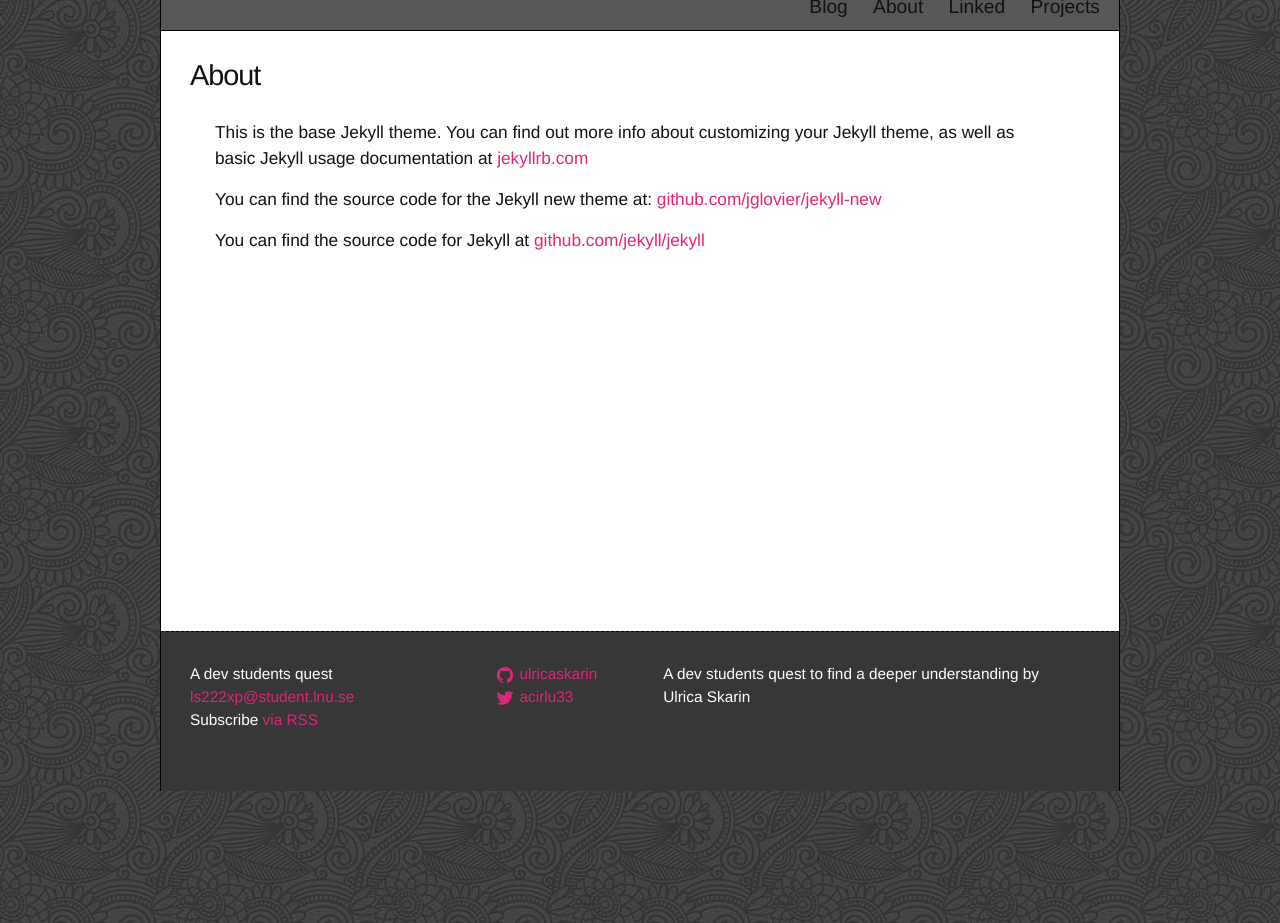
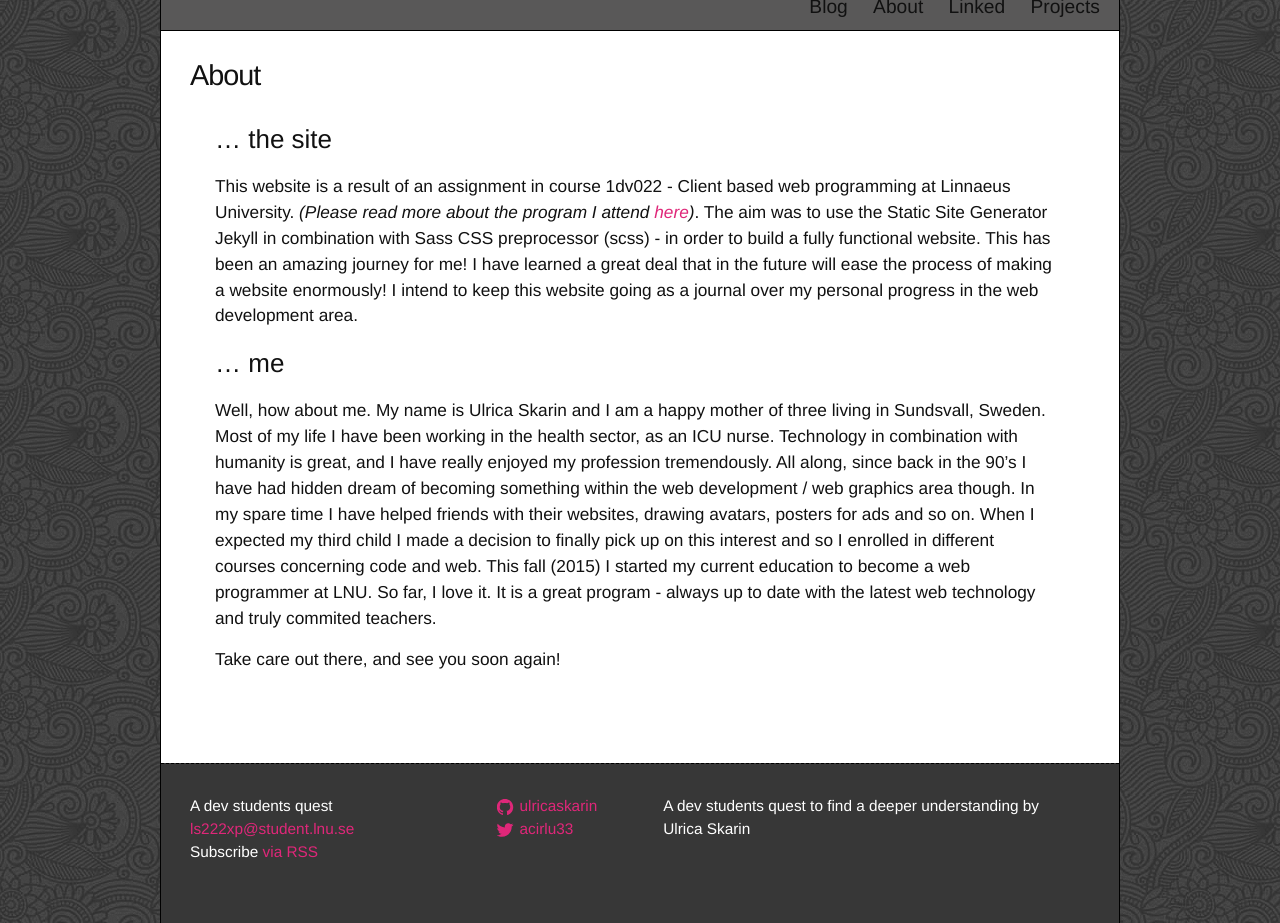
Before and after one commit to ulricaskarin/ulricaskarin.github.io, a Jekyll site: the page built from about.md, in a window 1280 px wide. Shown: the part 393-1316 px from the top of the page. Built offline with Jekyll 4.4.1, drawn with Linux system fonts in a browser that asks for light colours; comment, search, counter and statistics services are not loaded.

Commit message:
Adding about page

```diff
--- a/about.md
+++ b/about.md
@@ -1,11 +1,28 @@
 ---
 layout: page
 title: About
-permalink: /about/
+
+author: Ulrica Skarin
+type: article
+description: About the site and the author
 ---
 
-This is the base Jekyll theme. You can find out more info about customizing your Jekyll theme, as well as basic Jekyll usage documentation at [jekyllrb.com](http://jekyllrb.com/)
+###... the site
+This website is a result of an assignment in course 1dv022 - Client based web programming at Linnaeus University.
+*(Please read more about the program I attend [here](https://coursepress.lnu.se/program/webbprogrammerare/){:target="_blank"})*.
+The aim was to use the Static Site Generator Jekyll in combination with Sass CSS preprocessor (scss) - in order to build a fully functional
+website. This has been an amazing journey for me! I have learned a great deal that in the future will ease the process
+of making a website enormously! I intend to keep this website going as a journal over my personal progress in the web development
+area.
 
-You can find the source code for the Jekyll new theme at: [github.com/jglovier/jekyll-new](https://github.com/jglovier/jekyll-new)
+###... me
+Well, how about me. My name is Ulrica Skarin and I am a happy mother of three living in Sundsvall, Sweden. Most of my life
+I have been working in the health sector, as an ICU nurse. Technology in combination with humanity is great, and I have
+really enjoyed my profession tremendously. All along, since back in the 90's I have had hidden dream of becoming something
+within the web development / web graphics area though. In my spare time I have helped friends with their websites, drawing
+avatars, posters for ads and so on. When I expected my third child I made a decision to finally pick up on this interest and
+so I enrolled in different courses concerning code and web. This fall (2015) I started my current education to become
+a web programmer at LNU. So far, I love it. It is a great program - always up to date with the latest web technology and
+truly commited teachers.
 
-You can find the source code for Jekyll at [github.com/jekyll/jekyll](https://github.com/jekyll/jekyll)
+Take care out there, and see you soon again!
```
Also changed, not shown: linked.md (+5 -2 lines).
